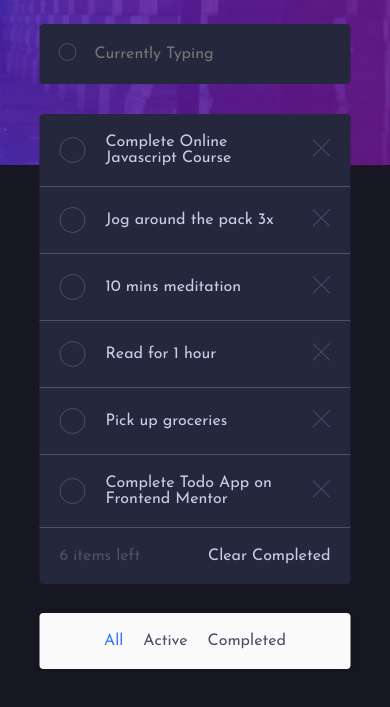
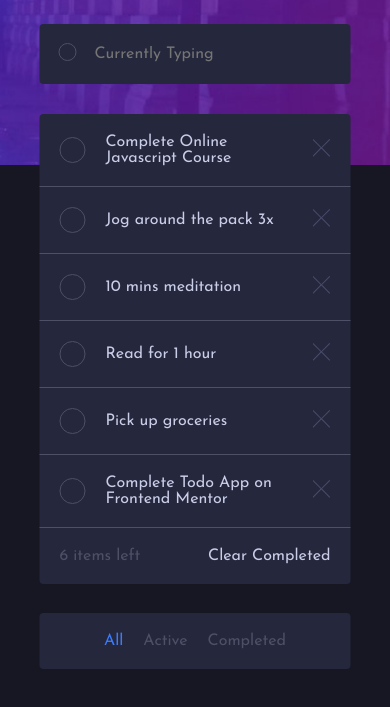
Before and after one commit to Boluwatife2904/todo-app, a plain HTML site: page index.html in a window 390 px wide. Shown: the part 85-792 px from the top of the page. Drawn offline with nearby package versions, Linux system fonts and the light colour scheme.

Commit message:
Fixed filter bg-color on mobile(dark mode)

```diff
--- a/style.css
+++ b/style.css
@@ -33,7 +33,6 @@ body {
   height: 75vh;
   padding: 50px;
   background-color: hsl(235, 21%, 11%);
-  transition: all 0.2s ease-in;
 }
 
 .light-theme .rest-of-content {
@@ -377,7 +376,7 @@ body {
     border-radius: 4px;
   }
 
-  .todos-container .main-content .todos-footer .filter {
+  .light-theme .todos-container .main-content .todos-footer .filter {
     background-color: hsl(0, 0%, 98%);
     box-shadow:  0px 0px 10px rgba(0, 0, 0, 0.2);
   }
```
